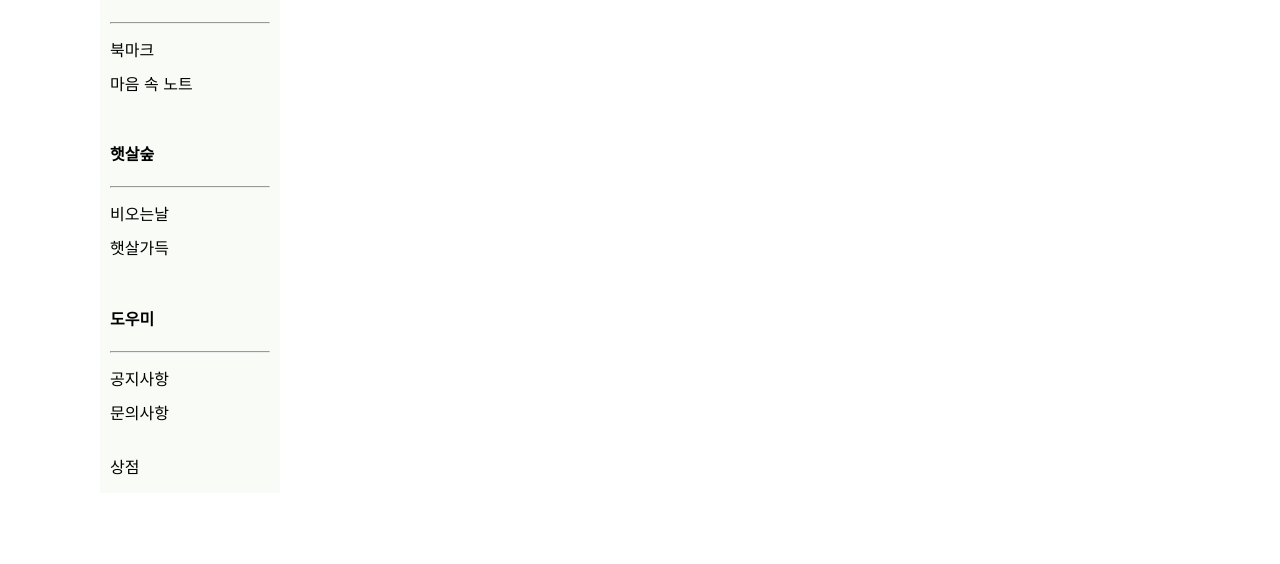
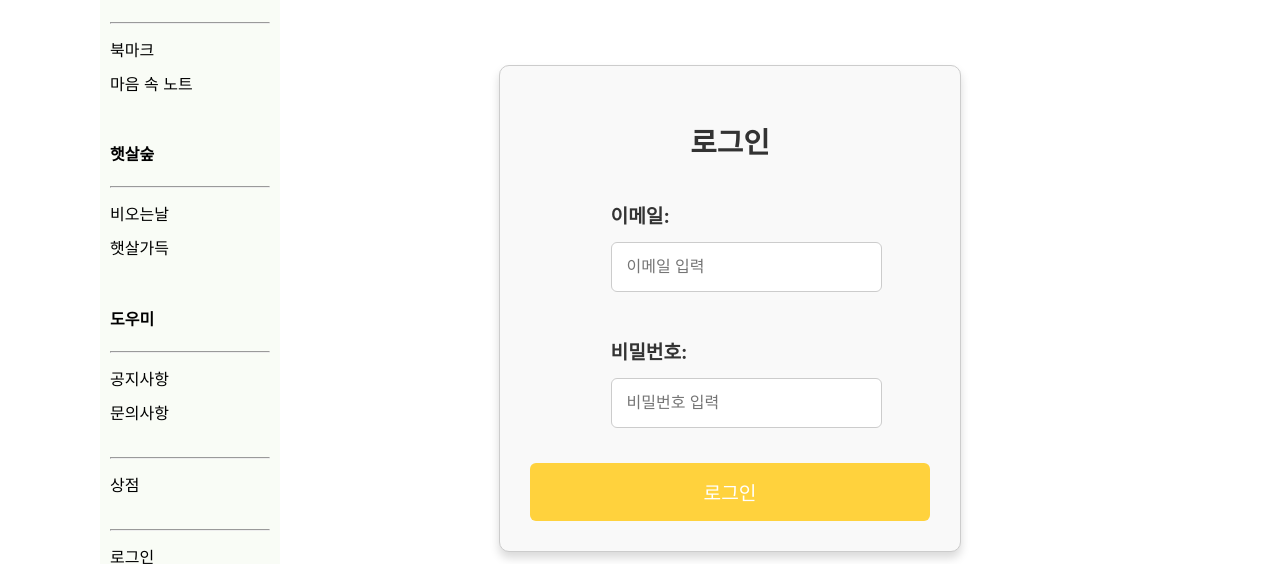
Before and after one commit to hyun9-9/sun_forest, a React (Create React App) app in the folder sun_forest_view/: page /login in a window 1280 px wide. Shown: the part 388-952 px from the top of the page. Before the commit the page ends 881 px from the top, so only its background shows below. Built offline with nearby package versions, Linux system fonts and the light colour scheme; no server answers.

Commit message:
로그인 페이지 구현 중

```diff
--- a/sun_forest_view/src/Router.jsx
+++ b/sun_forest_view/src/Router.jsx
@@ -9,6 +9,7 @@ import NotePage from './pages/notePage/NotePage';
 import RainyDayPage from './pages/rainydayPage/RainyDayPage';
 import RainyDayWriter from './pages/rainydayPage/RainyDayWriter';
 import RainyDayDetailPage from './pages/rainydayPage/RainyDayDetailPage';
+import Login from './pages/loginPage/Login';
 // import SunnyDayPage from './pages/SunnyDayPage';
 // import NoticesPage from './pages/NoticesPage';
 // import InquiryPage from './pages/InquiryPage';
@@ -32,6 +33,7 @@ export default function Router() {
             <Route path="/rainy-day" element={<RainyDayPage />} />
             <Route path="/write" element={<RainyDayWriter />} />
             <Route path="/rainydays/:postId" element={<RainyDayDetailPage />} />
+            <Route path="/login" element={<Login />} />
             {/* <Route path="/sunny-day" element={<SunnyDayPage />} /> */}
             {/* <Route path="/notices" element={<NoticesPage />} /> */}
             {/* <Route path="/inquiry" element={<InquiryPage />} /> */}
--- /dev/null
+++ b/sun_forest_view/src/assets/css/Login.css
@@ -0,0 +1,54 @@
+.login-container {
+    width: 400px; /* 컨테이너 너비 */
+    margin: 100px auto;
+    padding: 30px; /* 여백을 더 여유롭게 */
+    border: 1px solid #ccc;
+    border-radius: 10px; /* 모서리를 부드럽게 */
+    box-shadow: 0 6px 10px rgba(0, 0, 0, 0.15); /* 그림자 강조 */
+    text-align: center;
+    background-color: #f9f9f9;
+}
+
+h2 {
+    margin-bottom: 30px; /* 제목과 폼 사이 간격 더 크게 */
+    color: #333;
+    font-size: 1.8rem; /* 글자 크기 확대 */
+}
+
+.form-group {
+    margin-bottom: 20px; /* 입력 필드 간격 증가 */
+    text-align: left;
+}
+
+label {
+    display: block;
+    margin-bottom: 10px; /* 라벨과 입력 필드 간격 확대 */
+    font-weight: bold;
+    font-size: 1.2rem; /* 글자 크기 확대 */
+    color: #555;
+}
+
+input {
+    width: 100%;
+    padding: 15px; /* 입력 필드 내부 여백 증가 */
+    margin: 8px 0 15px; /* 간격 조정 */
+    border: 1px solid #ccc;
+    border-radius: 6px; /* 모서리 조금 더 부드럽게 */
+    font-size: 1rem; /* 글자 크기 확대 */
+}
+
+.login-button {
+    width: 100%;
+    padding: 15px; /* 버튼 크기 확대 */
+    background-color: #ffd23d;
+    color: white;
+    font-size: 1.2rem; /* 버튼 글자 크기 확대 */
+    border: none;
+    border-radius: 6px; /* 모서리 둥글게 */
+    cursor: pointer;
+    transition: background-color 0.3s ease; /* 마우스 올릴 때 부드러운 전환 효과 */
+}
+
+.login-button:hover {
+    background-color: #ffc35b; /* 호버 시 조금 더 밝은 색 */
+}
--- a/sun_forest_view/src/pages/component/NavbarComponent.jsx
+++ b/sun_forest_view/src/pages/component/NavbarComponent.jsx
@@ -30,7 +30,16 @@ export default function Navbar() {
         </div>
 
         <div className='child-nav shop-nav'>
+        <hr/>
         <Link to="/shop">상점</Link>
+        </div>
+
+
+        <div className='child-nav login-nav'>
+        <hr/>
+            <Link to="/login" >로그인</Link>
+
+
         </div>
     </div>
     <p> </p>
--- a/sun_forest_view/src/pages/loginPage/Login.jsx
+++ b/sun_forest_view/src/pages/loginPage/Login.jsx
@@ -0,0 +1,59 @@
+import React, { useState } from "react";
+import "../../assets/css/Login.css";
+import axios from "axios";
+
+
+function Login () {
+    const [email, setEmail] = useState("");
+    const [password, setPassword] = useState("");
+
+
+const handleLogin = async (e) => {
+    e.preventDefault();
+    try {
+    const response = await axios.post("http://your-backend-url/login", {
+        email,
+        password,
+    });
+    console.log("로그인 성공:", response.data);
+    alert("로그인 성공!");
+    } catch (error) {
+    console.error("로그인 실패:", error);
+    alert("로그인 실패!");
+    }
+};
+
+
+    return (
+    <div className="login-container">
+        <h2>로그인</h2>
+        <form onSubmit={handleLogin}>
+        <div className="form-group">
+            <label htmlFor="email">이메일:</label>
+            <input
+            type="email"
+            id="email"
+            value={email}
+            onChange={(e) => setEmail(e.target.value)}
+            placeholder="이메일 입력"
+            required
+        />
+        </div>
+        <div className="form-group">
+            <label htmlFor="password">비밀번호:</label>
+            <input
+            type="password"
+            id="password"
+            value={password}
+            onChange={(e) => setPassword(e.target.value)}
+            placeholder="비밀번호 입력"
+            required
+        />
+        </div>
+        <button type="submit" className="login-button">로그인</button>
+    </form>
+    </div>
+    );
+};
+
+export default Login;
```
Also changed, not shown: sun_forest_view/src/assets/css/nav.css (line endings or trailing spaces).
